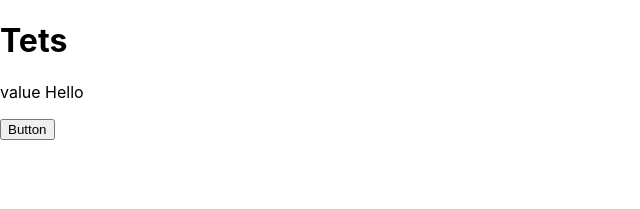
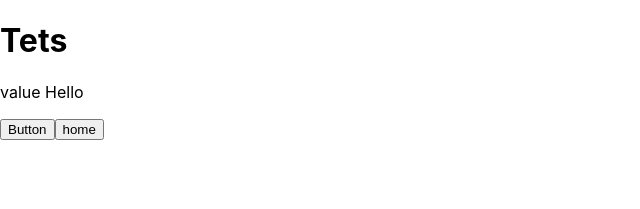
Before and after one commit to Andrew-25/exhibition-curator, a React (Create React App) app: page /tets in a window 1280 px wide. Shown: the top 209 px of the page, without its empty margins (0-640 px from the left). Built offline with nearby package versions, Linux system fonts and the light colour scheme.

Commit message:
test with navigate ok

```diff
--- a/src/components/Home.jsx
+++ b/src/components/Home.jsx
@@ -18,6 +18,7 @@
             <input type="text" placeholder="Search..." onChange={(e) => setSearch(e.target.value)} value={searchTerm} />
             <button>Search</button>
           </form>
+          <button onClick={() => navigate('/tets')}>tets</button>
         </div>
       );
 }
--- a/src/components/Tets.jsx
+++ b/src/components/Tets.jsx
@@ -1,8 +1,9 @@
 import { useContext } from "react";
 import { CollectionContext } from "../CollectionContext";
-
+import { useNavigate } from "react-router-dom";
 
 const Tets = () => {
+  let navigate = useNavigate();
   const { state, setState } = useContext(CollectionContext);
 
   return (
@@ -10,6 +11,7 @@
       <h1>Tets</h1>
       <p>value {state}</p>
       <button onClick={() => setState("Aloha")}>Button</button>
+      <button onClick={() => navigate("/")}>home</button>
     </div>
   );
 };
```
Also changed, not shown: src/CollectionContext.js (+8 -8 lines).
